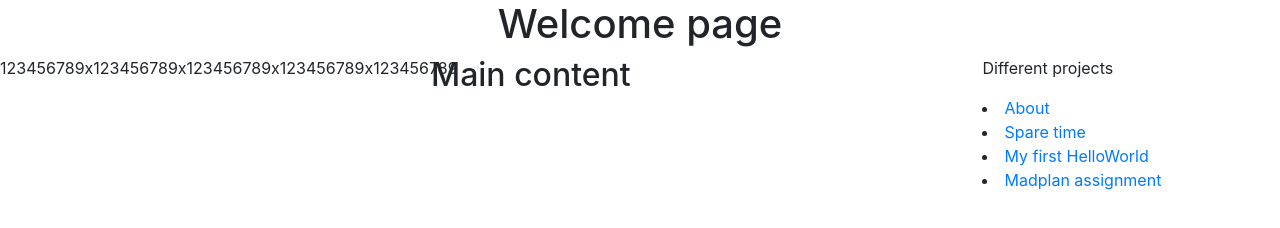
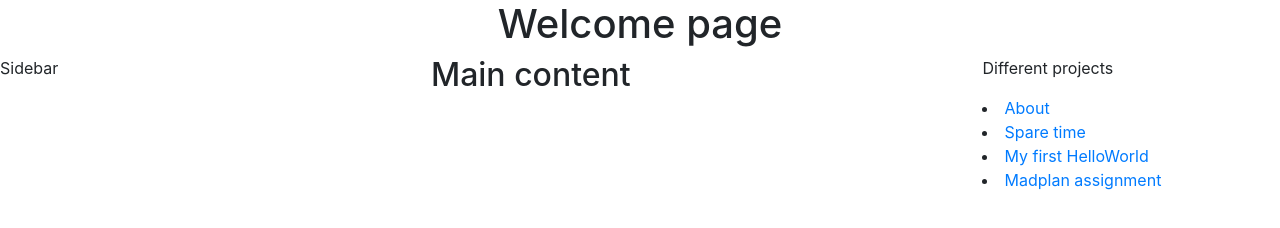
Before and after one commit to DanORLarsen/DanHTML, a plain HTML site: page index.html in a window 1280 px wide. Drawn offline with nearby package versions, Linux system fonts and the light colour scheme.

Commit message:
Apparently width if infinite

```diff
--- a/index.html
+++ b/index.html
@@ -12,7 +12,7 @@
         <h1 class="text-center">Welcome page</h1>
         <div class="row">
             <div class="col-1">
-                <p>123456789x123456789x123456789x123456789x123456789</p>
+                <p>Sidebar</p>
             </div>
             <div class="col-8">
                 <h2 class="text-center">Main content</h2>
```
